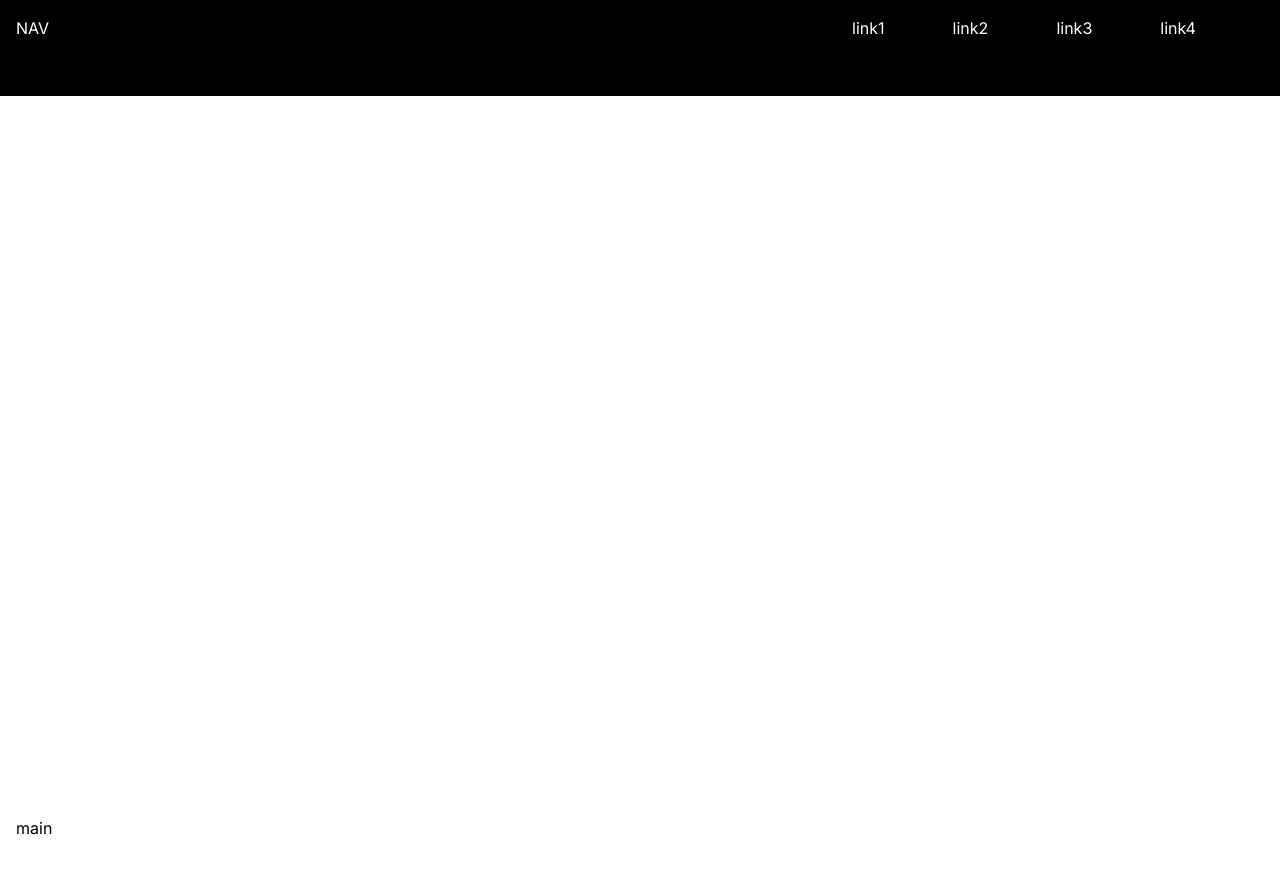
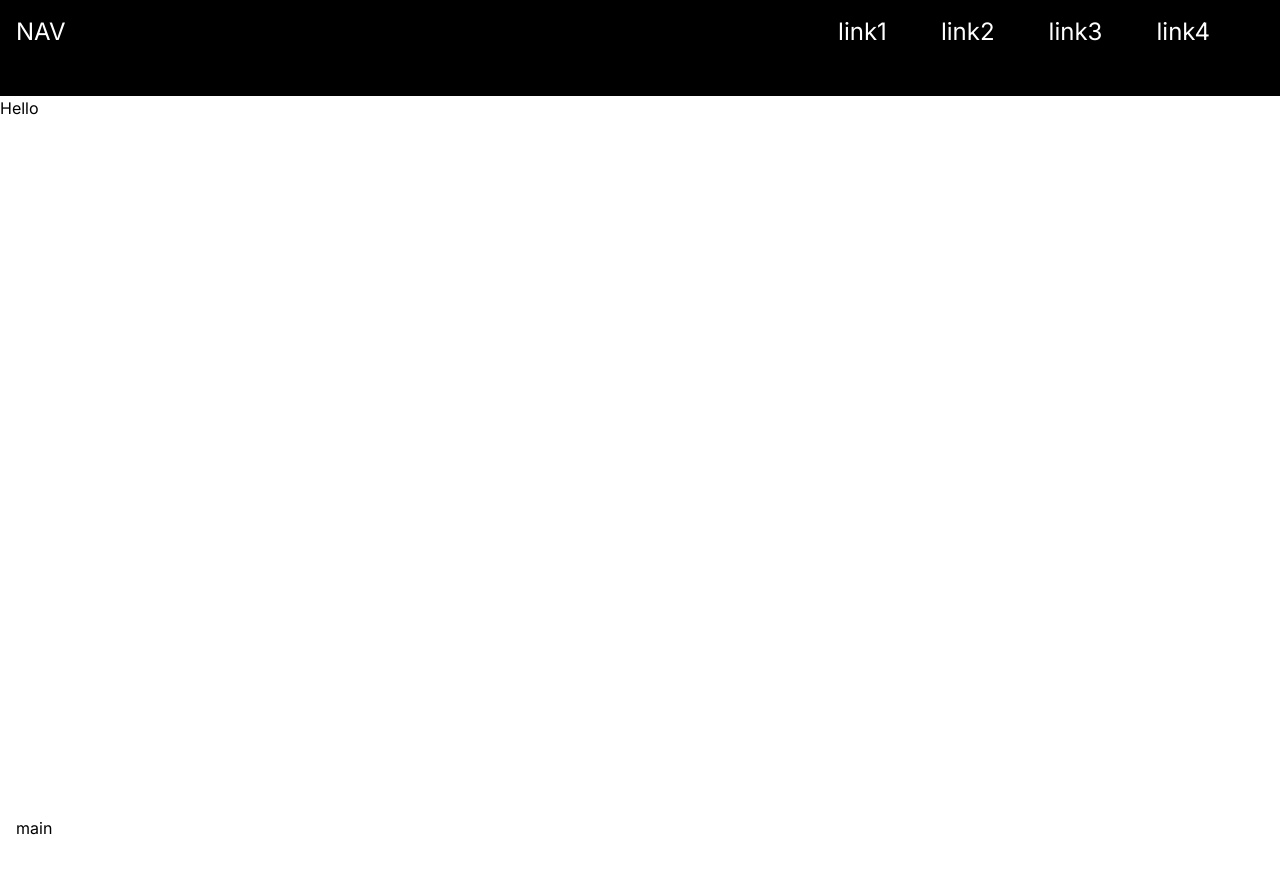
Before and after one commit to DannyFlynn/navigations, a Next.js app: page / in a window 1280 px wide. Shown: the top 874 px of the page. Built offline with nearby package versions, Linux system fonts and the light colour scheme.

Commit message:
updated fontsize on default branch

```diff
--- a/app/components/Nav.js
+++ b/app/components/Nav.js
@@ -20,7 +20,7 @@ const Nav = () => {
     }, [showNav])
 
   return (
-    <nav className="flex justify-between bg-black text-white h-24">
+    <nav className="flex justify-between bg-black text-white h-24 text-2xl">
        <div className="w-1/2 lg:w-3/5 p-4">
        <h2>NAV</h2>
        </div>
@@ -31,7 +31,7 @@ const Nav = () => {
             <li><a href="#">link4</a></li>
       </ul>
       <button className="flex lg:hidden absolute top-3 right-3 z-40" onClick={() => setShowNav(!showNav)}>
-        <span className={`block transition-transform ease-in-out duration-700 ${showNav ? "rotate-180" : "-rotate-180"}`}>
+        <span className={`block  transition-transform ease-in-out duration-700 ${showNav ? "rotate-180" : "-rotate-180"}`}>
             {showNav ? 'X' : 'M'}
         </span>
       </button>
@@ -40,12 +40,12 @@ const Nav = () => {
         }`}>
      <div className="w-1/2 bg-black bg-opacity-50" onClick={() => setShowNav(!showNav)}></div>
      <ul
-        className="w-1/2 bg-black"
+        className="w-1/2 bg-black flex flex-col items-center justify-evenly"
       >
-            <li><a href="#">link1</a></li>
-            <li><a href="#">link2</a></li>
-            <li><a href="#">link3</a></li>
-            <li><a href="#">link4</a></li>
+            <li><a href="#" >link1</a></li>
+            <li><a href="#" >link2</a></li>
+            <li><a href="#" >link3</a></li>
+            <li><a href="#" >link4</a></li>
         </ul>
         </div>
     </nav>
--- a/app/page.tsx
+++ b/app/page.tsx
@@ -3,8 +3,9 @@ import Nav from "./components/Nav"
 export default function Home() {
   return (
     <div className="overflow-x-hidden relative">
-      <header className="h-screen">
+      <header className="flex flex-col h-screen">
         <Nav/>
+        <div className="flex-auto">Hello</div>
       </header>
       <main className="min-h-screen p-4">main</main>
       <footer className="p-4">footer</footer>
```
